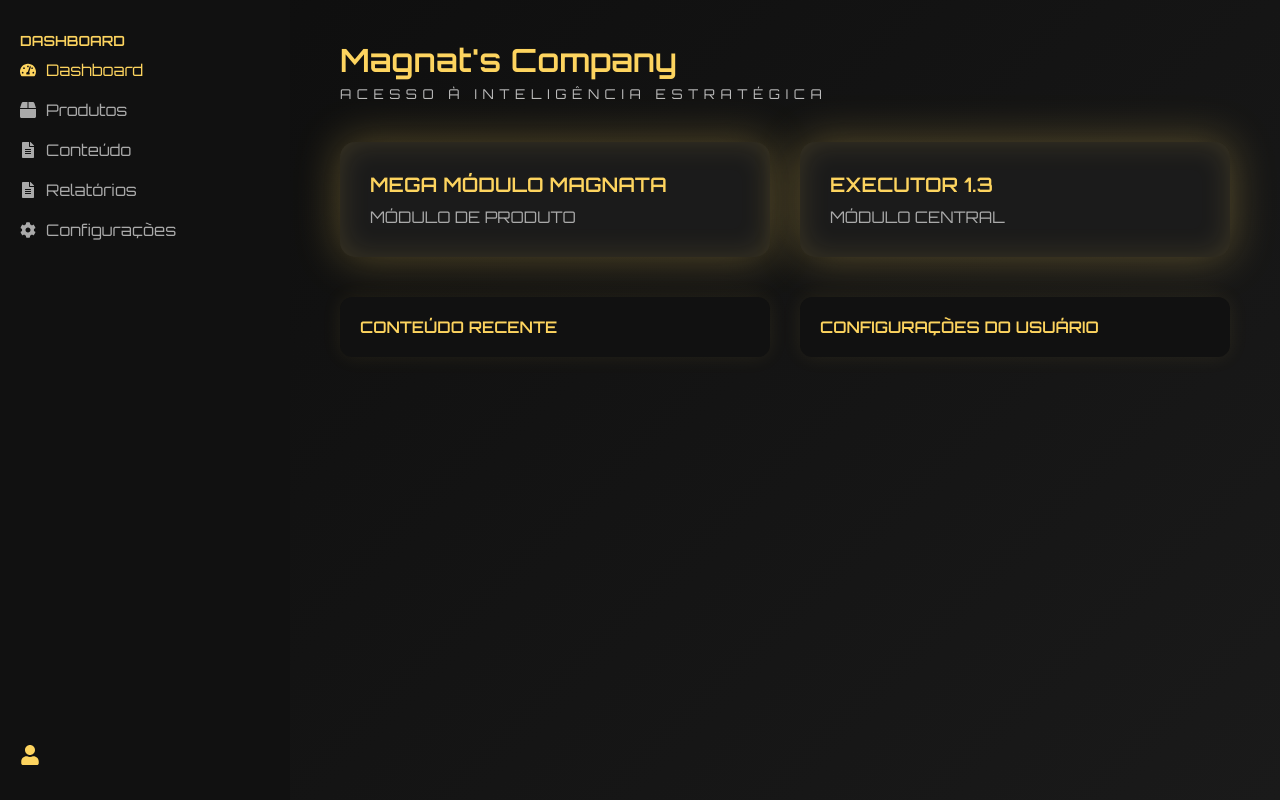
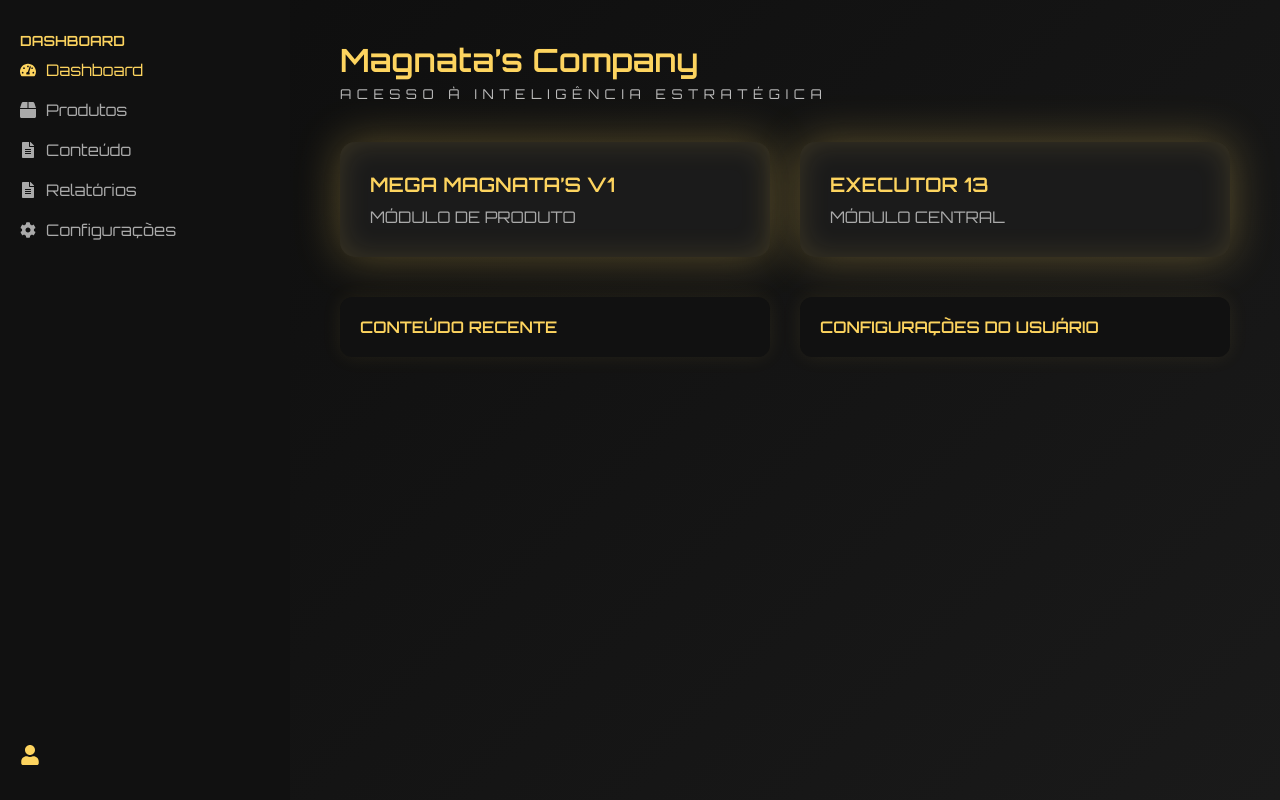
Before and after one commit to Sentarocompany/executor13-membros-demo, a React (Vite) app: page / in a window 1280 px wide. Built offline with nearby package versions, Linux system fonts and the light colour scheme.

Commit message:
Update Painel.jsx

```diff
--- a/src/Painel.jsx
+++ b/src/Painel.jsx
@@ -25,17 +25,17 @@ export default function Painel() {
 
       <main className="main-panel">
         <div className="main-header">
-          <h1>Magnat's Company</h1>
+          <h1>Magnata’s Company</h1>
           <p className="subtext-br">ACESSO À INTELIGÊNCIA ESTRATÉGICA</p>
         </div>
 
         <div className="main-modules">
           <div className="module-card glow-left">
-            <h2>MEGA MÓDULO MAGNATA</h2>
+            <h2>MEGA MAGNATA’S V1</h2>
             <p>MÓDULO DE PRODUTO</p>
           </div>
           <div className="module-card glow-right">
-            <h2>EXECUTOR 1.3</h2>
+            <h2>EXECUTOR 13</h2>
             <p>MÓDULO CENTRAL</p>
           </div>
         </div>
```
